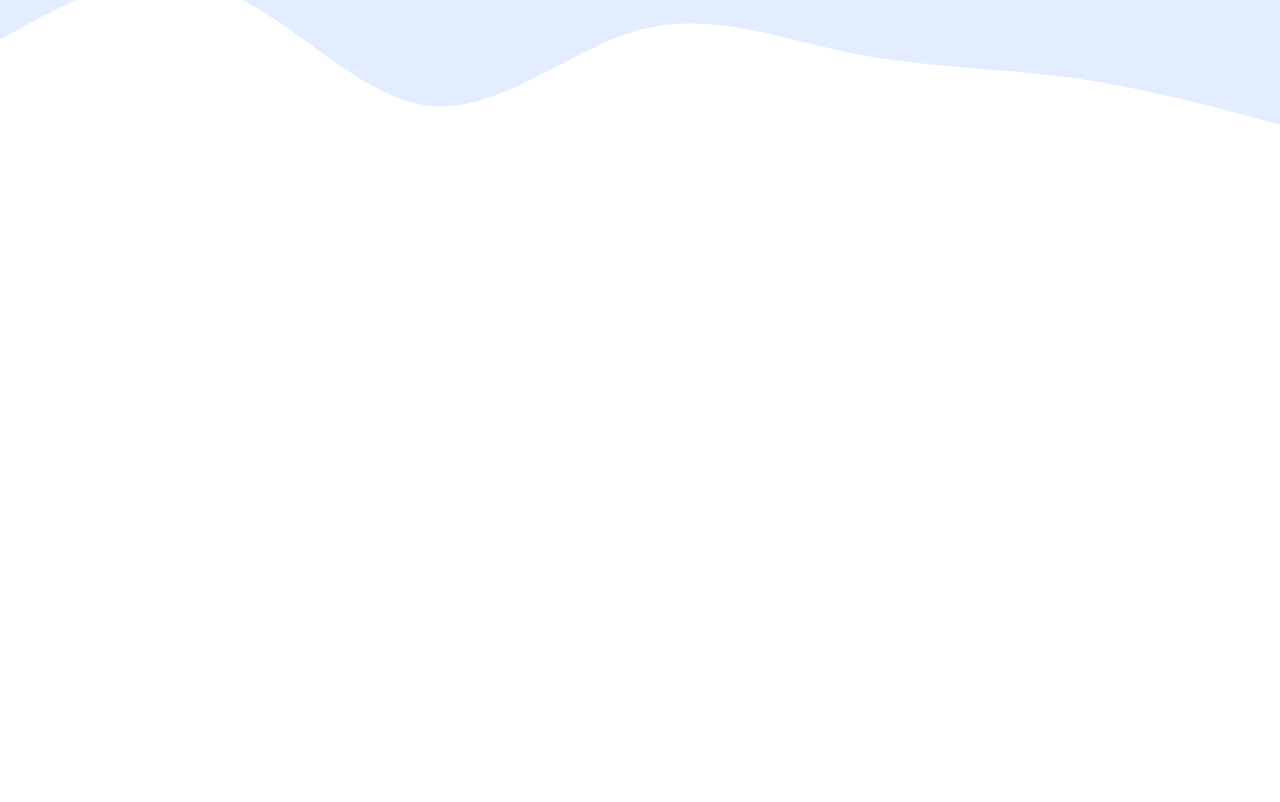
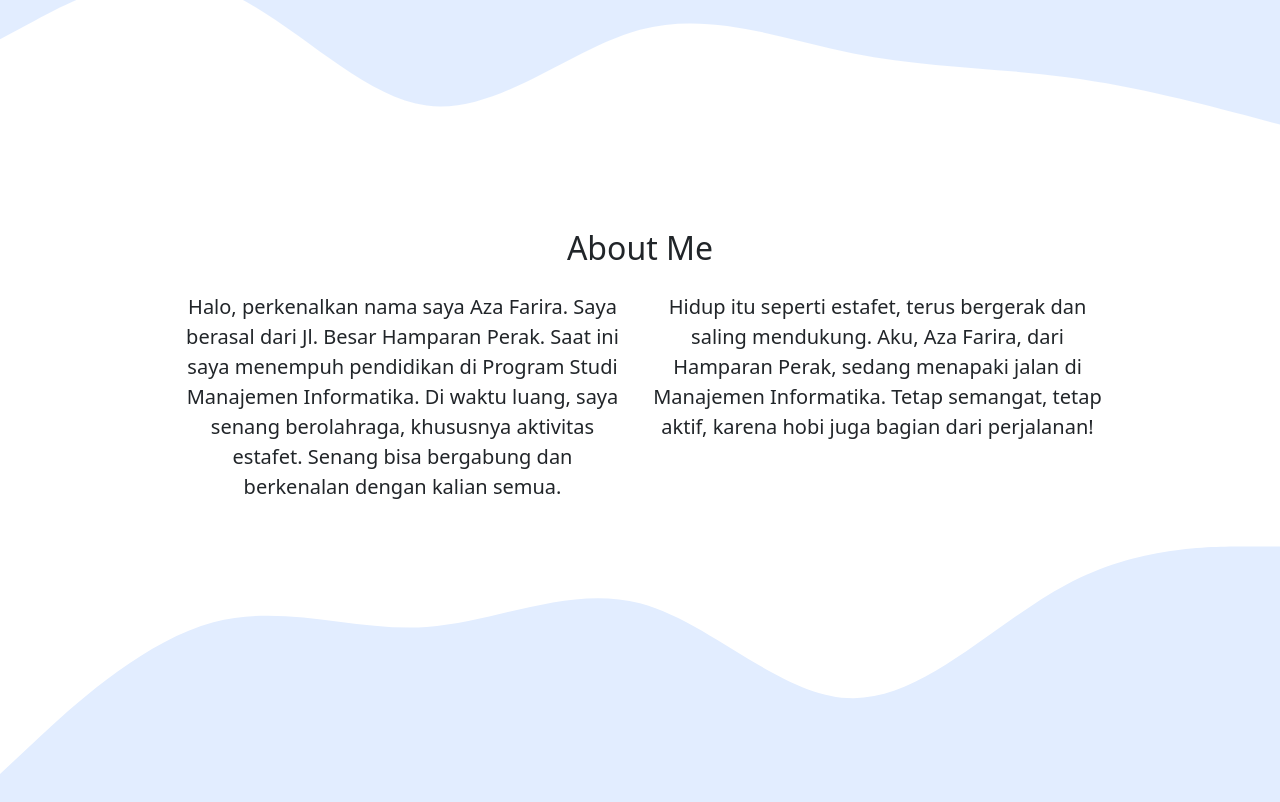
Before and after one commit to Azafarira/Website-Portfolio, a plain HTML site: page index.html in a window 1280 px wide. Shown: the part 539-1341 px from the top of the page. Before the commit the page ends 800 px from the top, so only its background shows below. Drawn offline with Linux system fonts and the light colour scheme.

Commit message:
menambahkan bagian about section

```diff
--- a/index.html
+++ b/index.html
@@ -55,5 +55,37 @@
     </section>
     <!-- akhir Jumbotron -->
 
+    <!-- About -->
+
+    <section id="about">
+      <div class="container pt-5">
+        <div class="row text-center">
+          <div class="col">
+            <h2>About Me</h2>
+          </div>
+        </div>
+        <div class="row justify-content-center fs-5 text-center mt-3">
+          <div class="col-5">
+            <p>
+             Halo, perkenalkan nama saya Aza Farira. Saya berasal dari Jl. Besar Hamparan Perak. Saat ini saya menempuh pendidikan di Program Studi Manajemen Informatika. Di waktu luang, saya senang berolahraga, khususnya aktivitas estafet. Senang bisa bergabung dan berkenalan dengan kalian semua.
+            </p>
+          </div>
+          <div class="col-5">
+            <p>
+              Hidup itu seperti estafet, terus bergerak dan saling mendukung. Aku, Aza Farira, dari Hamparan Perak, sedang menapaki jalan di Manajemen Informatika. Tetap semangat, tetap aktif, karena hobi juga bagian dari perjalanan!
+            </p>
+          </div>
+        </div>
+      </div>
+      <svg xmlns="http://www.w3.org/2000/svg" viewBox="0 0 1440 320">
+        <path
+          fill="#e2edff"
+          fill-opacity="10"
+          d="M0,288L40,250.7C80,213,160,139,240,117.3C320,96,400,128,480,122.7C560,117,640,75,720,96C800,117,880,203,960,202.7C1040,203,1120,117,1200,74.7C1280,32,1360,32,1400,32L1440,32L1440,320L1400,320C1360,320,1280,320,1200,320C1120,320,1040,320,960,320C880,320,800,320,720,320C640,320,560,320,480,320C400,320,320,320,240,320C160,320,80,320,40,320L0,320Z"
+        ></path>
+      </svg>
+    </section>
+    <!-- akhir about -->
+
   <script src="js/bootstrap.bundle.min.js"></script>
 </html>
```
Also changed, not shown: ss/hasil about section.jpg (added).
